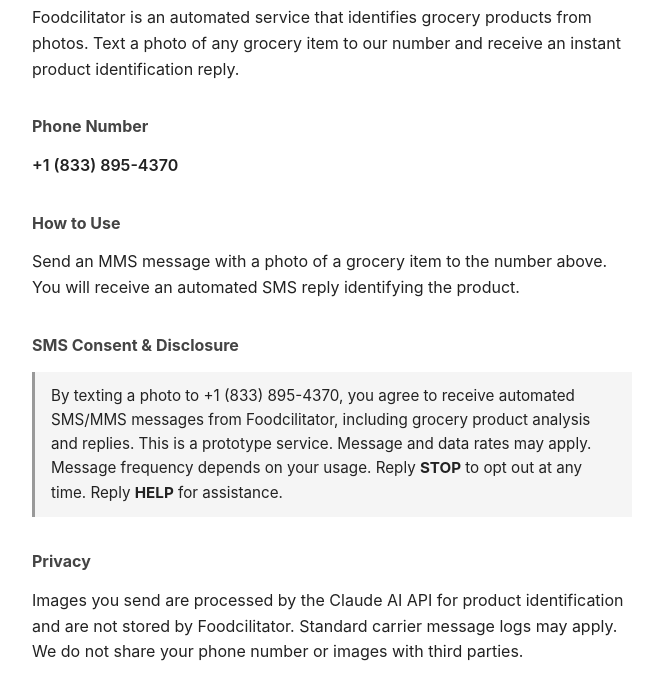
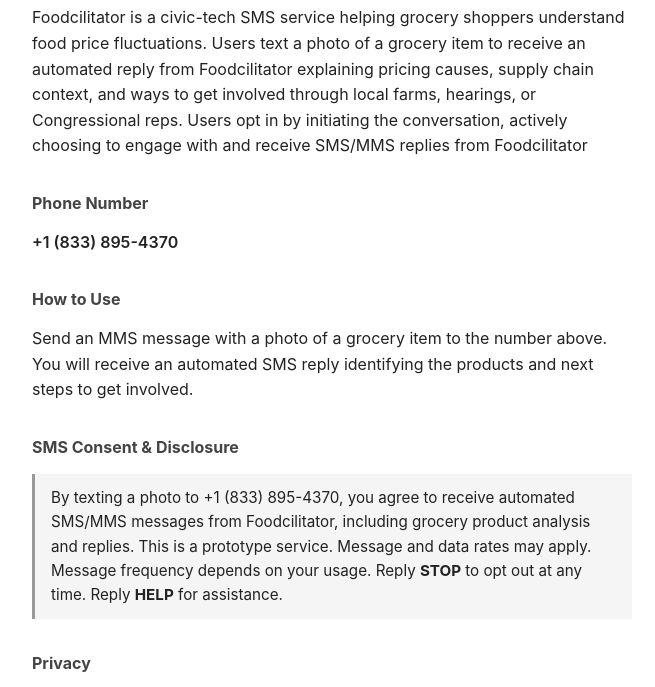
Before and after one commit to goinvo/foodcilitator, a website: page public/consent.html in a window 1280 px wide. Shown: the part 101-788 px from the top of the page, without its empty margins (308-963 px from the left). Drawn offline with Linux system fonts and the light colour scheme.

Commit message:
edited description to be more detailed

```diff
--- a/public/consent.html
+++ b/public/consent.html
@@ -28,13 +28,13 @@
 </head>
 <body>
   <h1>Foodcilitator</h1>
-  <p>Foodcilitator is an automated service that identifies grocery products from photos. Text a photo of any grocery item to our number and receive an instant product identification reply.</p>
+  <p>Foodcilitator is a civic-tech SMS service helping grocery shoppers understand food price fluctuations. Users text a photo of a grocery item to receive an automated reply from Foodcilitator explaining pricing causes, supply chain context, and ways to get involved through local farms, hearings, or Congressional reps. Users opt in by initiating the conversation, actively choosing to engage with and receive SMS/MMS replies from Foodcilitator</p>
 
   <h2>Phone Number</h2>
   <p class="number">+1 (833) 895-4370</p>
 
   <h2>How to Use</h2>
-  <p>Send an MMS message with a photo of a grocery item to the number above. You will receive an automated SMS reply identifying the product.</p>
+  <p>Send an MMS message with a photo of a grocery item to the number above. You will receive an automated SMS reply identifying the products and next steps to get involved.</p>
 
   <h2>SMS Consent &amp; Disclosure</h2>
   <div class="disclosure">
```
